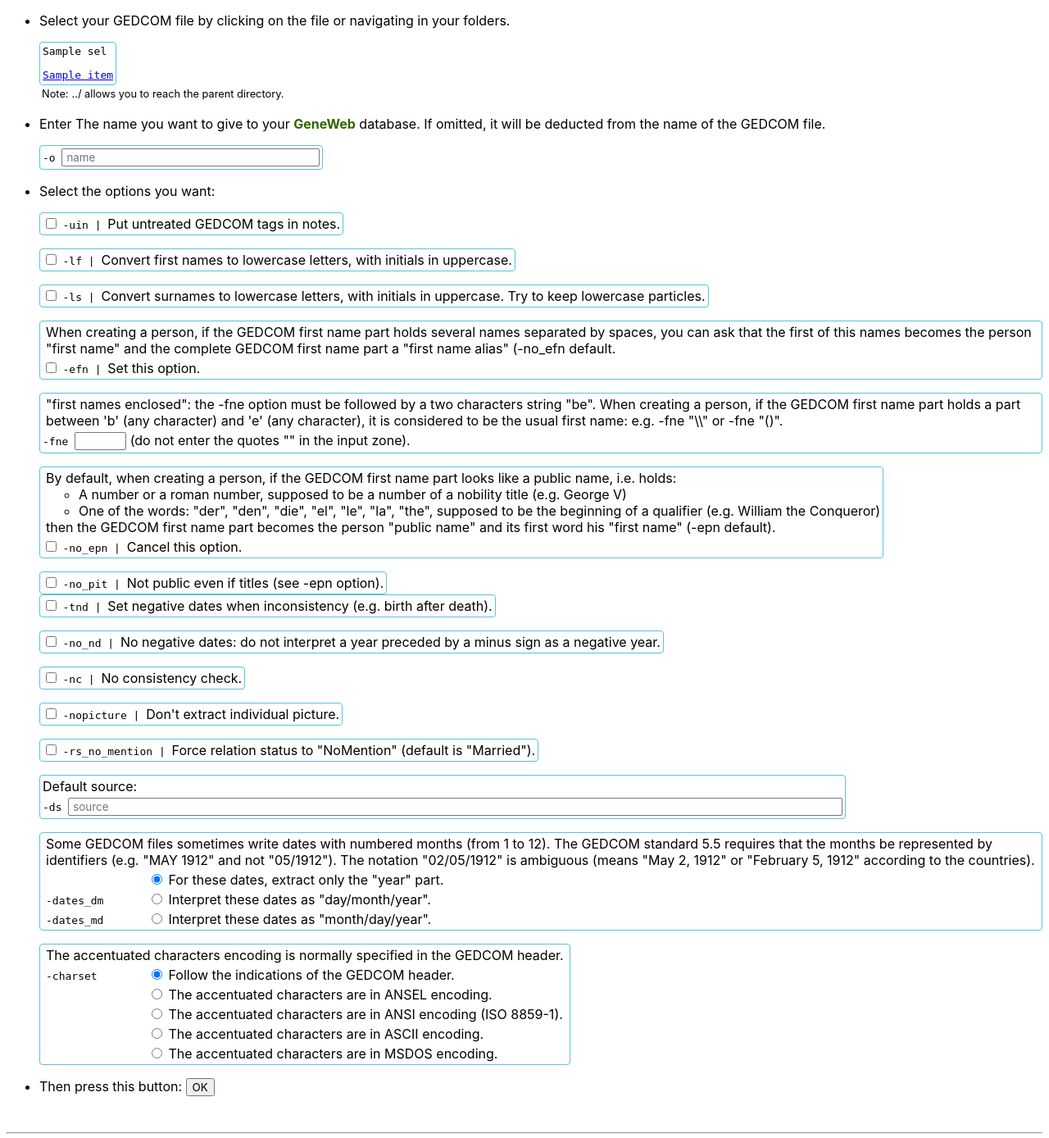
After one commit to TheBot78/Legacy-Project, a Flask app: template front/templates/management_creation/ged2gwb.html in a window 1280 px wide. The commit adds this page. Shown: the part 104-1492 px from the top of the page at 82% size. Run offline with Flask 3, Linux system fonts and the light colour scheme; the template is opened without the code that fills it: most values are stand-ins (such as "Sample title", 1, 10 or a date in 2020).

Commit message:
feat: added the Import a GEDCOM file page, with the file navigator

```diff
--- a/docker-compose.yml
+++ b/docker-compose.yml
@@ -20,6 +20,7 @@ services:
       - app-network
     volumes:
       - ./front:/app/front
+      - ~:/host_files:ro
     environment:
       - FLASK_ENV=development
     command: python /app/front/gwsetup/app.py
--- /dev/null
+++ b/front/templates/management_creation/ged2gwb.html
@@ -0,0 +1,338 @@
+<!DOCTYPE html>
+<html lang="en">
+<head>
+  <meta charset="utf-8">
+  <meta name="robots" content="none">
+  <link rel="shortcut icon" href="{{ url_for('static', filename='images/favicon_gwsetup.png') }}">
+
+  <title>Import a GEDCOM file</title>
+
+  <style>
+* {
+  font-family:-apple-system, BlinkMacSystemFont, Segoe UI, Roboto, Helvetica Neue, Arial, sans-serif, Apple Color Emoji, Segoe UI Emoji, Segoe UI Symbol;
+}
+
+pre {
+  font-family: monospace;
+}
+
+a.j {
+  font-family: monospace;
+}
+
+table.setup {
+  border:1px solid;
+  border-radius:4px;
+  border-color:#5bc0de;
+}
+
+div.welcome {
+  width: 830px;
+  border: solid 2px #5bc0de;
+  border-radius:6px;
+  text-align: left;
+  overflow: auto;
+  margin-left: auto;
+  margin-right: auto;
+  padding:5px;">
+}
+  </style>
+
+  <script>
+    function selectFile(filePath) {
+      document.getElementById('selectedFileField').value = filePath;
+      document.getElementById('currentPathDisplay').innerText = filePath;
+    }
+  </script>
+</head>
+
+<body>
+  <div style="background:url('{{ url_for('static', filename='images/gwlogo.png') }}') no-repeat left top; text-align:center; height:95px; line-height:95px; color:#2f6400;">
+    <h1 style="margin:0;">Import a GEDCOM file</h1>
+  </div>
+
+  <p>
+  <form method="GET" action="ged2gwb">
+    <input type="hidden" name="opt" value="check">
+    <input type="hidden" name="lang" value="{{ lang }}">
+
+    <p>
+    <ul>
+      <li>Select your GEDCOM file by clicking on the file or navigating in your folders.
+      <p>
+
+      <input type="hidden" id="selectedFileField" name="filepath" value="{{ sel }}">
+
+      <table class="setup">
+        <tr>
+          <td>
+            <pre id="currentPathDisplay" style="font-family: monospace; margin: 0; padding-bottom: 10px;">{{ sel }}</pre>
+
+            {% if parent %}
+              <a class="j" href="{{ url_for('ged2gwb', sel=parent, lang=lang) }}">../</a><br>
+            {% endif %}
+
+            {% for item in items %}
+              {% if item.is_dir %}
+                <a class="j" href="{{ url_for('ged2gwb', sel=item.path, lang=lang) }}">{{ item.name }}/</a><br>
+              {% else %}
+                <a class="j" href="#" onclick="selectFile('{{ item.path }}'); return false;">{{ item.name }}</a><br>
+              {% endif %}
+            {% endfor %}
+          </td>
+        </tr>
+      </table>
+      <span style="font-size:80%">
+        <table>
+          <tr>
+            <td valign="top">Note:</td>
+            <td>../ allows you to reach the parent directory.</td>
+          </tr>
+        </table>
+      </span>
+      <p>
+      <li>
+      Enter The name you want to give to your <b><font color=#2f6400>GeneWeb</font></b>
+      database. If omitted, it will be deducted from the name of the GEDCOM file.
+
+      <p>
+      <table class="setup">
+        <tr>
+          <td>
+            <span style="font-family: monospace">
+               -o          </span>
+            <input name="o" size="30" style="padding-left:4px"
+            placeholder="name
+            ">
+          </td>
+        </tr>
+      </table>
+      <p>
+      <li>
+      Select the options you want:
+
+      <p>
+      <table class="setup">
+        <tr align="left">
+          <td><input type="checkbox" name="uin" id="uin" value="on" />
+          <label for="uin" style="font-family: monospace">-uin          | </label>Put untreated GEDCOM tags in notes.
+          </td>
+        </tr>
+      </table>
+      <p>
+      <table class="setup">
+        <tr align="left">
+          <td><input type="checkbox" name="lf" id="lf" value="on" />
+          <label for="lf" style="font-family: monospace">-lf           | </label>Convert first names to lowercase letters, with initials in uppercase.
+          </td>
+        </tr>
+      </table>
+      <p>
+      <table class="setup">
+        <tr align=left>
+          <td><input type="checkbox" name="ls" id="ls" value="on">
+          <label for="ls" style="font-family: monospace">-ls           | </label>Convert surnames to lowercase letters, with initials in uppercase. Try
+          to keep lowercase particles.
+
+          </td></tr>
+      </table>
+      <p>
+      <table class="setup">
+        <tr align=left><td>    </td>
+          <td>When creating a person, if the GEDCOM first name part holds several names
+          separated by spaces, you can ask that the first of this names becomes the
+          person "first name" and the complete GEDCOM first name part a "first name
+          alias" (-no_efn default.
+
+          </td></tr>
+
+          <tr align=left>
+            <td colspan=2 width="15"><input type="checkbox" name="efn" id="efn" value="on">
+            <label for="efn" style="font-family: monospace">-efn          | </label>Set this option.
+            </td>
+          </tr>
+      </table>
+      <p>
+      <table class="setup">
+        <tr align=left><td>    </td>
+          <td>"first names enclosed": the -fne option must be followed by a two characters
+          string "be". When creating a person, if the GEDCOM first name part holds
+          a part between 'b' (any character) and 'e' (any character), it is considered
+          to be the usual first name: e.g. -fne "\\" or -fne "()".
+
+          </td></tr>
+
+          <tr align=left>
+            <td colspan=2><span style="font-family: monospace">
+               -fne         </span>
+            <input type="input" name="fne" size="2" maxlength="2" style="padding-left:4px">
+             (do not enter the quotes "" in the input zone).
+            </td></tr>
+      </table>
+      <p>
+      <table class="setup">
+        <tr align=left><td>    </td>
+          <td>By default, when creating a person, if the GEDCOM first name part looks
+          like a public name, i.e. holds: <ul> <li>A number or a roman number, supposed
+          to be a number of a nobility title (e.g. George V) <li>One of the words:
+          "der", "den", "die", "el", "le", "la", "the", supposed to be the beginning
+          of a qualifier (e.g. William the Conqueror) </ul> then the GEDCOM first
+          name part becomes the person "public name" and its first word his "first
+          name" (-epn default).
+
+          </td></tr>
+          <tr align=left>
+            <td colspan=2><input type="checkbox" name="no_epn" id="no_epn" value="on">
+            <label for="no_epn" style="font-family: monospace">-no_epn        | </label>Cancel this option.
+            </td>
+          </tr>
+      </table>
+      <p>
+      <table class="setup">
+        <td><input type="checkbox" name="no_pit" id="no_pit" value="on">
+        <label for="no_pit" style="font-family: monospace">-no_pit        | </label>Not public even if titles (see -epn option).
+        </td>
+        </tr>
+      </table>
+
+      <table class="setup">
+        <tr align=left>
+          <td><input type="checkbox" name="tnd" id="tnd" value="on">
+          <label for="tnd" style="font-family: monospace">-tnd           | </label>Set negative dates when inconsistency (e.g. birth after death).
+          </td>
+        </tr>
+      </table>
+      <p>
+      <table class="setup">
+        <td><input type="checkbox" name="no_nd" id="no_nd" value="on">
+        <label for="no_nd" style="font-family: monospace">-no_nd         | </label>No negative dates: do not interpret a year preceded by a minus sign as
+        a negative year.
+
+        </td>
+        </tr>
+      </table>
+      <p>
+      <table class="setup">
+        <tr align=left>
+          <td><input type="checkbox" name="nc" id="nc" value="on">
+          <label for="nc" style="font-family: monospace">-nc            | </label>No consistency check.
+          </td>
+        </tr>
+      </table>
+      <p>
+      <table class="setup">
+        <tr align=left>
+          <td><input type="checkbox" name="nopicture" id="nopicture" value="on">
+          <label for="nopicture" style="font-family: monospace">-nopicture     | </label>Don't extract individual picture.
+          </td>
+        </tr>
+      </table>
+      <p>
+      <table class="setup">
+        <tr align=left>
+          <td><input type="checkbox" name="rs_no_mention" id="rs_no_mention" value="on">
+          <label for="rs_no_mention" style="font-family: monospace">-rs_no_mention | </label>Force relation status to "NoMention" (default is "Married").
+          </td>
+        </tr>
+      </table>
+      <p>
+      <table class="setup">
+        <tr align=left><td>
+      Default source:
+          </td>
+        </tr>
+        <tr>
+          <td colspan=2>
+            <span style="font-family: monospace">   -ds          </span>
+            <input name="ds" size="100%" style="padding-left:4px" placeholder="source"></td>
+        </tr>
+      </table>
+      <p>
+      <table class="setup">
+        <tr align=left>
+          <td>    </td>
+          <td colspan=2>Some GEDCOM files sometimes write dates with numbered months (from 1 to
+          12). The GEDCOM standard 5.5 requires that the months be represented by
+          identifiers (e.g. "MAY 1912" and not "05/1912"). The notation "02/05/1912"
+          is ambiguous (means "May 2, 1912" or "February 5, 1912" according to the
+          countries).
+
+          </td><td></td>
+        </tr>
+        <td>    </td>
+        <td width="120px"><span style="font-family: monospace"></span></td>
+        <td><input type="radio" name="dates" id="dates" value="none" checked>
+        <label for="dates">For these dates, extract only the "year" part.
+        </label></td>
+        </tr>
+
+        <tr align=left>
+          <td>    </td>
+          <td><span style="font-family: monospace">-dates_dm</span></td>
+          <td><input type="radio" name="dates" id="dates_dm" value="_dm">
+          <label for="dates_dm">Interpret these dates as "day/month/year".
+          </label></td>
+        </tr>
+
+        <tr align=left>
+          <td>    </td>
+          <td><span style="font-family: monospace">-dates_md</span></td>
+          <td><input type=radio name=dates value="_md" id="dates_md">
+          <label for="dates_md">Interpret these dates as "month/day/year".
+          </label></td>
+        </tr>
+      </table>
+      <p>
+      <table class="setup">
+        <tr align=left>
+          <td>    </td>
+          <td colspan=2>The accentuated characters encoding is normally specified in the GEDCOM header.
+          </td><td></td></tr>
+
+        <tr align=left>
+          <td>    </td>
+          <td width="120px"><span style="font-family: monospace">-charset</span></td>
+          <td><input type="radio" name="charset" id="GEDCOM" value="none" checked>
+          <label for="GEDCOM">Follow the indications of the GEDCOM header.
+          </label></td>
+        </tr>
+
+        <tr align=left><td></td>
+          <td>    </td>
+          <td ><input type="radio" name="charset" value="ANSEL" id="ANSEL">
+          <label for="ANSEL">The accentuated characters are in ANSEL encoding.
+          </label></td>
+        </tr>
+
+        <tr align=left><td></td>
+          <td>    </td>
+          <td><input type="radio" name="charset" value="ANSI" id="ANSI">
+          <label for="ANSI">The accentuated characters are in ANSI encoding (ISO 8859-1).
+          </label></td>
+        </tr>
+
+        <tr align=left><td></td>
+          <td>    </td>
+          <td><input type=radio name=charset value=ASCII id="ASCII">
+          <label for="ASCII">The accentuated characters are in ASCII encoding.
+          </label></td>
+        </tr>
+
+        <tr align=left><td></td>
+          <td>    </td>
+          <td><input type="radio" name="charset" value="MSDOS" id="MSDOS">
+          <label for="MSDOS">The accentuated characters are in MSDOS encoding.
+          </label></td>
+        </tr>
+      </table>
+      <p>
+      <li>
+      Then press this button:
+      <input type="submit" value="OK">
+      </dl>
+    </ul>
+  </form>
+
+  </body>
+</html>
+<br><div id="footer"><hr><div><em><a href="https://github.com/geneweb/geneweb/"><img src="images/logo_bas.png" style="border:0"></a> Version 7.1-beta Copyright &copy; 1998-2021</em></div></div></body></html>
--- a/front/templates/welcome.html
+++ b/front/templates/welcome.html
@@ -71,7 +71,7 @@
     <div style="float:left; width:50%;">
       <span style="font-weight:bold;">Create Family Tree</span>
       <ul>
-        <li>from a GEDCOM source file (<a href="gwsetup?lang={{ lang }};v=ged2gwb.htm">ged2gwb</a>)</li>
+        <li>from a GEDCOM source file (<a href="{{ url_for('ged2gwb') }}">ged2gwb</a>)</li>
         <li>from a GeneWeb source file (<a href="gwsetup?lang={{ lang }};v=gwc.htm">gwc</a>)</li>
         <li>from an empty file (<a href="gwsetup?lang={{ lang }};v=simple.htm">gwc</a>)</li>
       </ul>
```
Also changed, not shown: front/gwsetup/app.py (+14 -0 lines), front/gwsetup/path.py (added, +25 -0 lines).
